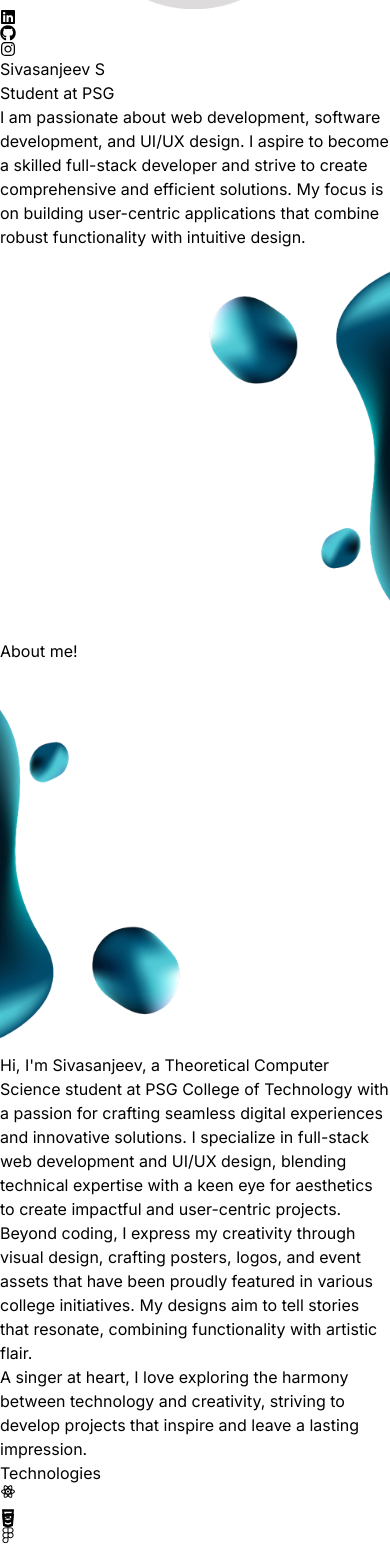
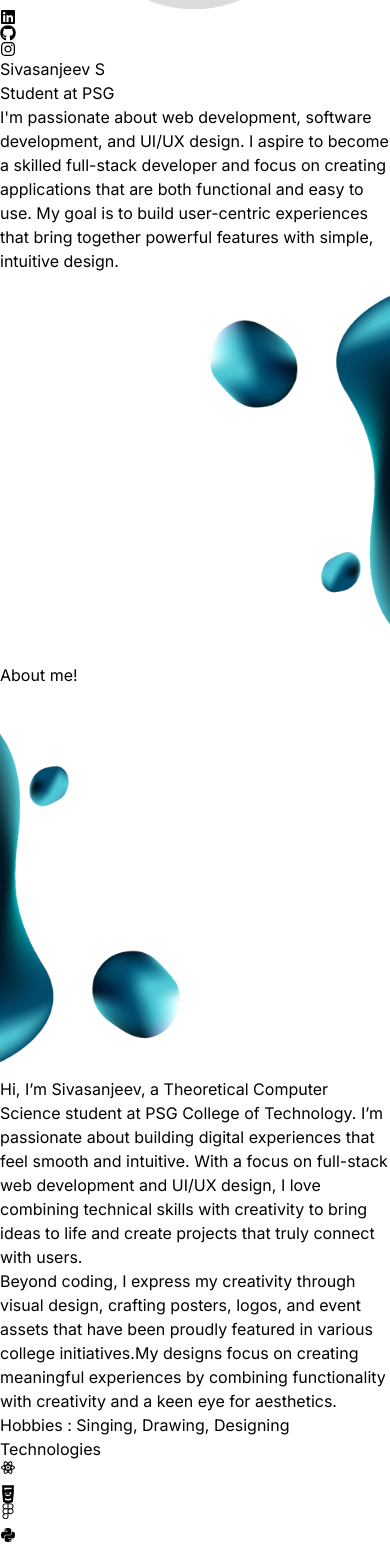
Before and after one commit to sivasanjeevs/Portfolio_React, a React (Vite) app: page / in a window 390 px wide. Shown: the part 423-1968 px from the top of the page. Built offline with nearby package versions, Linux system fonts and the light colour scheme.

Commit message:
few updates

```diff
--- a/src/components/About.jsx
+++ b/src/components/About.jsx
@@ -29,17 +29,18 @@
                                 whileInView={{opacity: 1, x: 0}}
                                 initial={{opacity:0, x:100}}
                                 transition={{duration:1}}
-                                className="my-2 max-w-xl py-6">Hi, I'm Sivasanjeev, a Theoretical Computer Science student at PSG College of Technology with a passion for crafting seamless digital experiences and innovative solutions. I specialize in full-stack web development and UI/UX design, blending technical expertise with a keen eye for aesthetics to create impactful and user-centric projects.</motion.p>
+                                className="my-2 max-w-xl py-6">Hi, I’m Sivasanjeev, a Theoretical Computer Science student at PSG College of Technology. I’m passionate about building digital experiences that feel smooth and intuitive. With a focus on full-stack web development and UI/UX design, I love combining technical skills with creativity to bring ideas to life and create projects that truly connect with users.</motion.p>
                     <motion.p
                                 whileInView={{opacity: 1, x: 0}}
                                 initial={{opacity:0, x:100}}
                                 transition={{duration:1}}
-                                className="my-2 max-w-xl py-6">Beyond coding, I express my creativity through visual design, crafting posters, logos, and event assets that have been proudly featured in various college initiatives. My designs aim to tell stories that resonate, combining functionality with artistic flair.</motion.p>
+                                className="my-2 max-w-xl py-6">Beyond coding, I express my creativity through visual design, crafting posters, logos, and event assets that have been proudly featured in various college initiatives.My designs focus on creating meaningful experiences by combining functionality with creativity and a keen eye for aesthetics.</motion.p>
                     <motion.p
                                 whileInView={{opacity: 1, x: 0}}
                                 initial={{opacity:0, x:100}}
                                 transition={{duration:1}}
-                                className="my-2 max-w-xl py-6">A singer at heart, I love exploring the harmony between technology and creativity, striving to develop projects that inspire and leave a lasting impression.</motion.p>
+                                className="my-2 max-w-xl py-6">Hobbies : Singing, Drawing, Designing</motion.p>
+
                 </div>
             </div>
         </div>
--- a/src/components/Contact.jsx
+++ b/src/components/Contact.jsx
@@ -3,7 +3,7 @@
 const Contact = () => {
   return (
     <div className='border-bb border-neutral-900 pb-20'>
-      <h1 className='my-10 text-center text-4xl'>Get in Touch</h1>
+      <h1 className='my-10 text-center text-4xl'>Get in Touch :)</h1>
       <div className='text-center tracking-tighter'>
         <p className='my-4'>{CONTACT.phoneNo}</p>
         <p className='my-4'></p>
--- a/src/components/Hero.jsx
+++ b/src/components/Hero.jsx
@@ -22,7 +22,7 @@
             whileInView={{opacity: 1, x: 0}}
             initial={{ opacity: 0, x: -100}}
             transition={{duration: 1}}
-                    className="pb-16 text-4xl font-thin tracking-tight lg:mt-10 lg:text-6xl"
+                    className="pb-16 text-4xl font-extralight tracking-tight lg:mt-10 lg:text-6xl"
                 >
                     Sivasanjeev S
                 </motion.h1>
--- a/src/components/pro.jsx
+++ b/src/components/pro.jsx
@@ -94,6 +94,7 @@
           </CardBody>
           <CardFooter className="pt-0 text-center">
             <Button
+               onClick={() => window.open("https://github.com/sivasanjeevs/HealthCare-Diagnostics-and-Drug-discovery", "_blank")}
               className="mt-4 bg-gradient-to-r from-blue-700 to-purple-600 text-white rounded-md px-4 py-2 hover:from-blue-800 hover:to-purple-700 focus:ring-4 focus:ring-blue-500 focus:ring-opacity-50 active:shadow-md active:shadow-blue-500/50"
             >
               Link!
--- a/src/constants/index.js
+++ b/src/constants/index.js
@@ -6,7 +6,7 @@
 import { FaGlobe } from "react-icons/fa";
 
 
-export const HERO_CONTENT = `I am passionate about web development, software development, and UI/UX design. I aspire to become a skilled full-stack developer and strive to create comprehensive and efficient solutions. My focus is on building user-centric applications that combine robust functionality with intuitive design.`;
+export const HERO_CONTENT = `I'm passionate about web development, software development, and UI/UX design. I aspire to become a skilled full-stack developer and focus on creating applications that are both functional and easy to use. My goal is to build user-centric experiences that bring together powerful features with simple, intuitive design.`;
 
 export const ABOUT_TEXT = `Hi, I'm Sivasanjeev, a Theoretical Computer Science student at PSG College of Technology with a passion for software development, full-stack web development, and UI/UX design. I work with technologies like C, C++, Python, R, Java, HTML, CSS, JavaScript, React, and MySQL to build efficient applications and user-friendly web solutions.
 
--- a/src/index.css
+++ b/src/index.css
@@ -18,4 +18,5 @@
     .perspective{
         perspective: 2200px;
     }
+
 }
```
